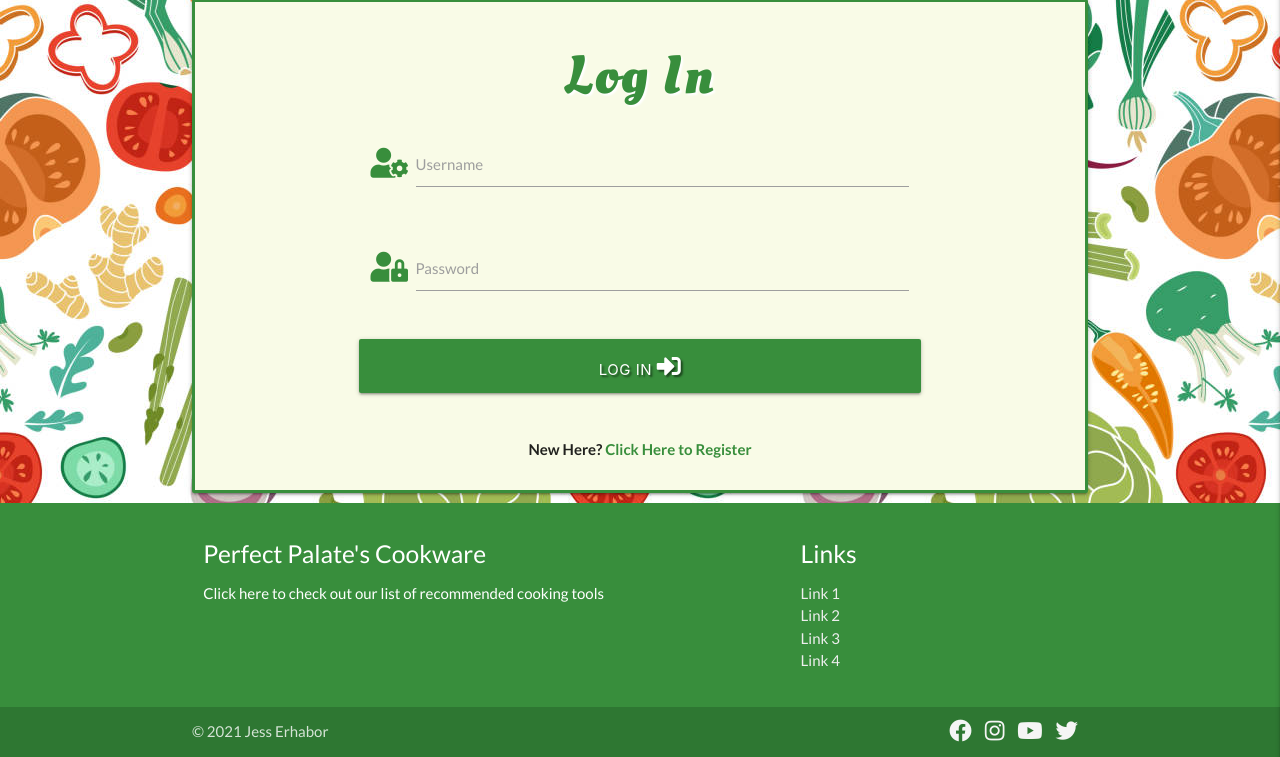
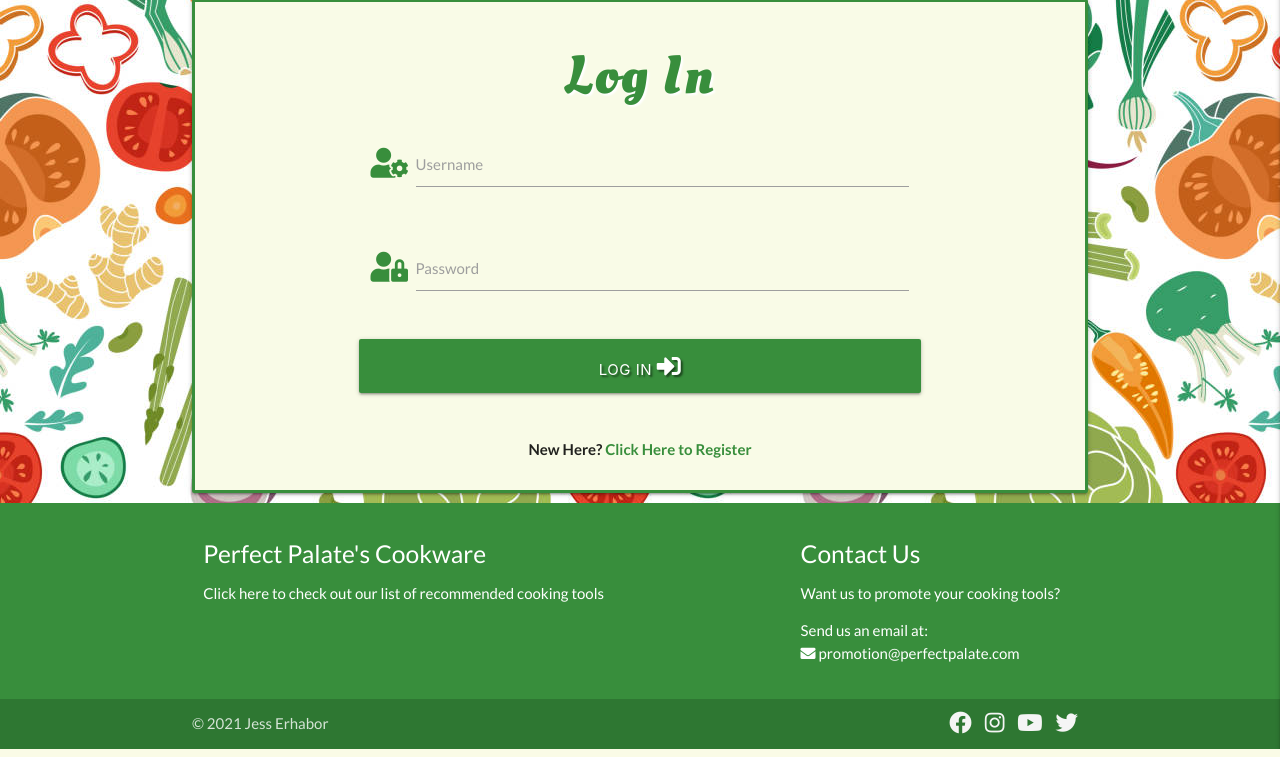
Before and after one commit to jerhabor/perfect-palate, a Flask app: page /login in a window 1280 px wide. Shown: the part 73-830 px from the top of the page. Run offline with Flask 2, Linux system fonts and the light colour scheme; some libraries are stand-ins or nearby versions.

Commit message:
FEAT: Footer complete with company contact information and promotion.

```diff
--- a/templates/base.html
+++ b/templates/base.html
@@ -81,13 +81,14 @@
                         </p>
                     </div>
                     <div class="col l4 offset-l2 s12">
-                        <h5 class="white-text">Links</h5>
-                        <ul>
-                            <li><a class="grey-text text-lighten-3" href="#!">Link 1</a></li>
-                            <li><a class="grey-text text-lighten-3" href="#!">Link 2</a></li>
-                            <li><a class="grey-text text-lighten-3" href="#!">Link 3</a></li>
-                            <li><a class="grey-text text-lighten-3" href="#!">Link 4</a></li>
-                        </ul>
+                        <h5 class="white-text">Contact Us</h5>
+                        <p>Want us to promote your cooking tools?</p>
+                        <p>Send us an email at: <br>
+                            <a href="mailto:promotion@perfectpalate.com" class="white-text">
+                                <i class="fas fa-envelope prefix"></i>
+                                promotion@perfectpalate.com
+                            </a>
+                        </p>
                     </div>
                 </div>
             </div>
```
